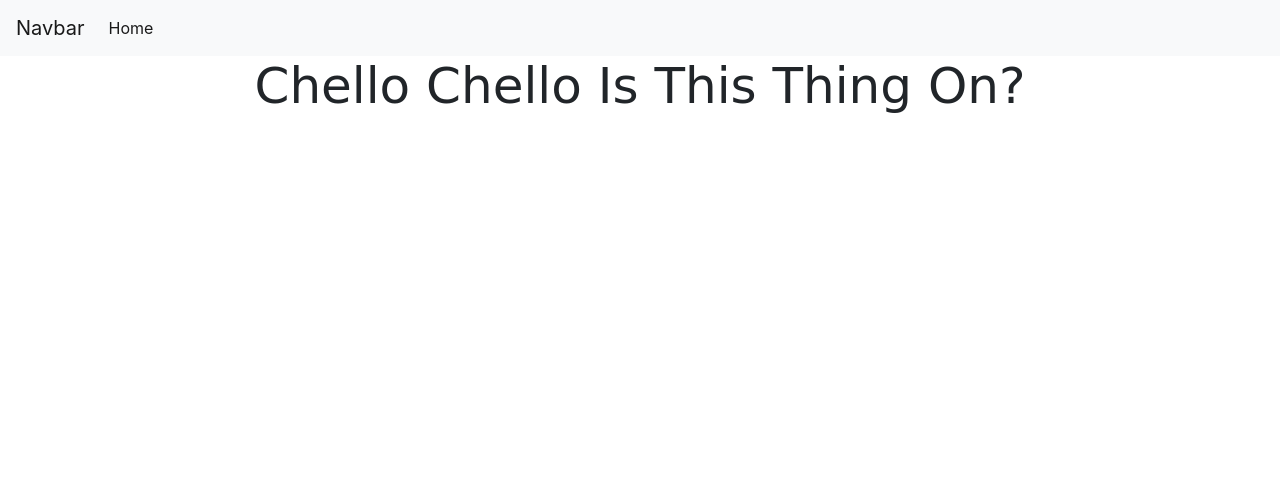
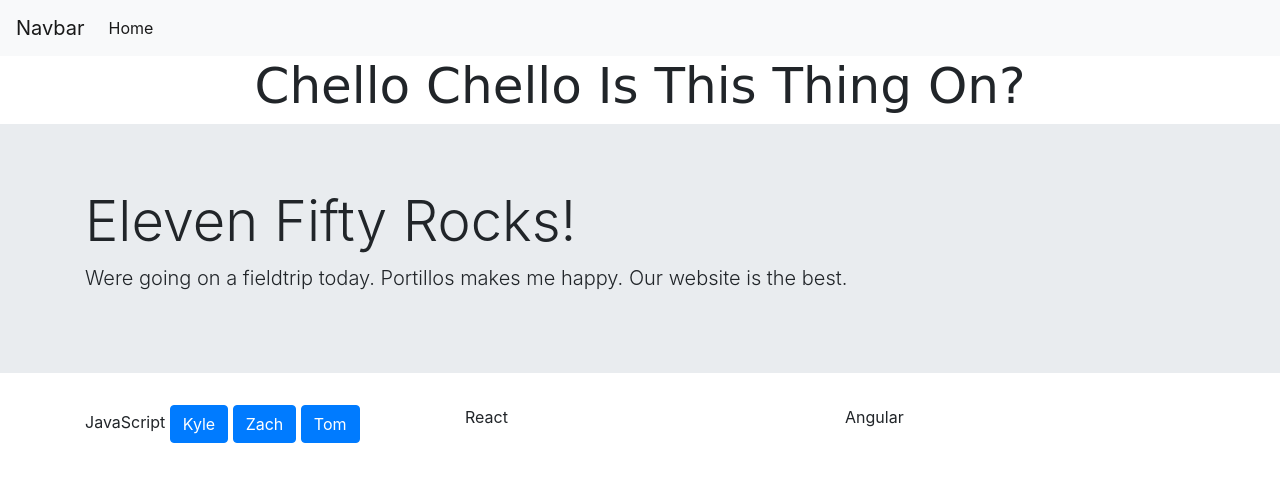
Before and after one commit to kylebeavin/team-git, a plain HTML site: page index.html in a window 1280 px wide. Drawn offline with nearby package versions, Linux system fonts and the light colour scheme; grey boxes are pictures that could not be loaded; a web font is replaced by a local one.

Commit message:
added body kb

```diff
--- a/index.html
+++ b/index.html
@@ -35,6 +35,28 @@
 
     <h1 class="header">Chello Chello Is This Thing On?</h1>
     <div class="image"></div>
+    <div class="jumbotron jumbotron-fluid">
+        <div class="container">
+            <h1 class="display-4">Eleven Fifty Rocks!</h1>
+            <p class="lead">Were going on a fieldtrip today. Portillos makes me happy. Our website is the best.</p>
+        </div>
+    </div>
+    <div class="container">
+        <div class="row">
+            <div class="col-sm">
+                JavaScript
+                <button type="button" class="btn btn-primary">Kyle</button>
+                <button type="button" class="btn btn-primary">Zach</button>
+                <button type="button" class="btn btn-primary">Tom</button>
+            </div>
+            <div class="col-sm">
+                React
+            </div>
+            <div class="col-sm">
+                Angular
+            </div>
+        </div>
+    </div>
 </body>
 
 </html>
```
